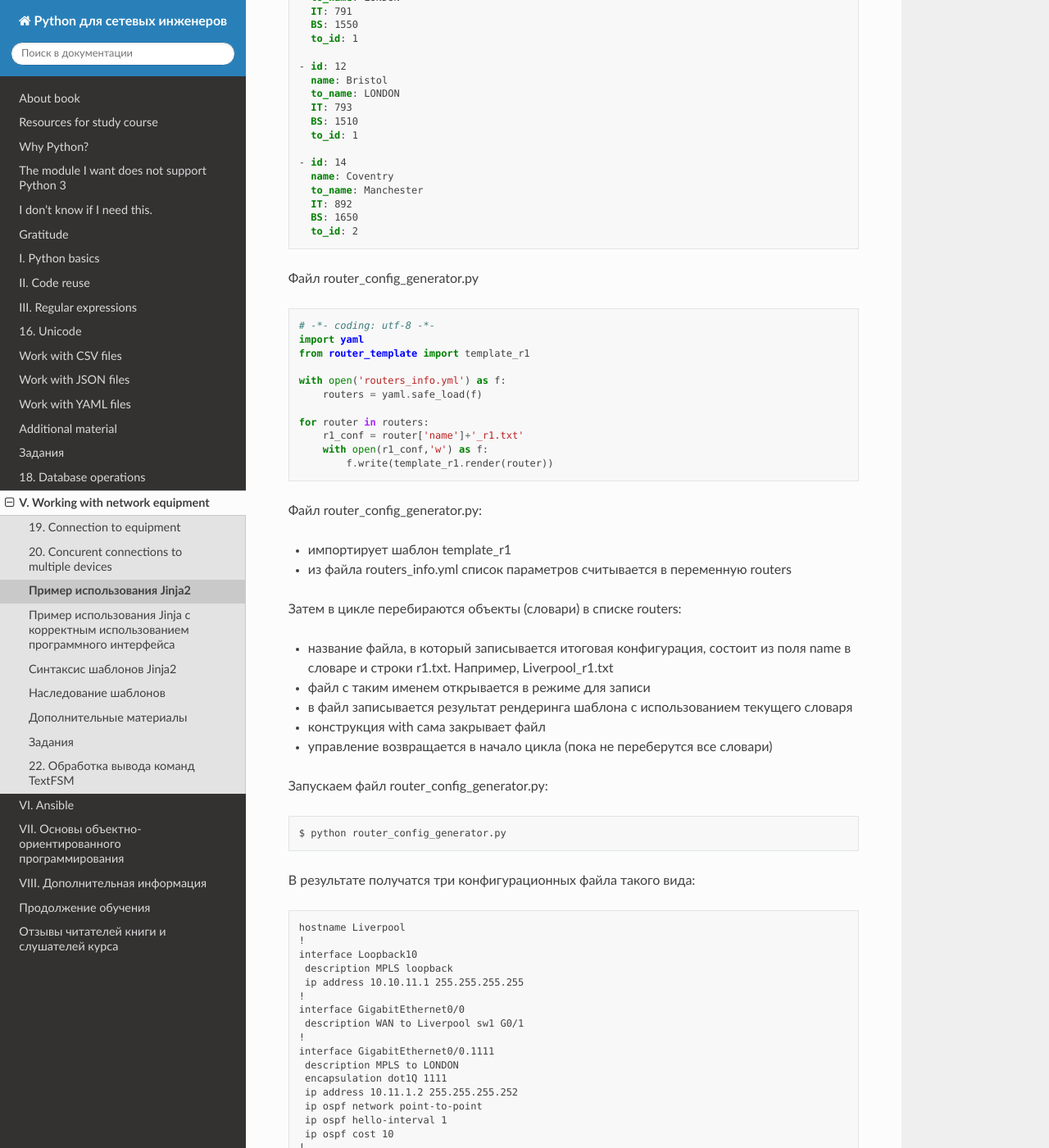
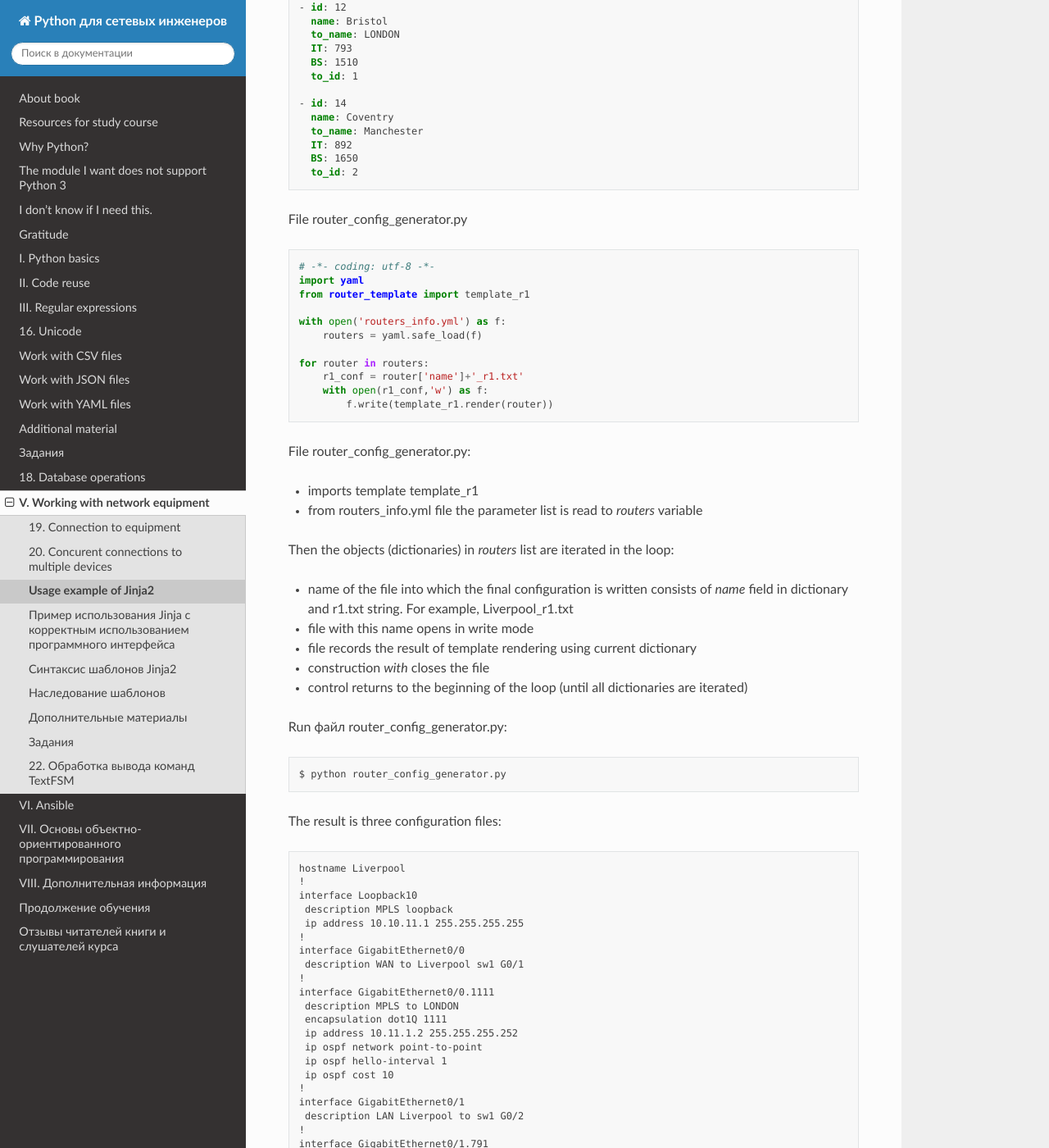
Before and after one commit to Aidar5/nattoeng, a Sphinx documentation site: the page built from docs/source/book/21_jinja2/1_example.rst, in a window 1280 px wide and 1400 px high, scrolled down 1397 px. Shown: the whole window at 82% size. Built offline with Sphinx 7.4.7 and the Read the Docs theme 2.0.0, drawn with Linux system fonts in a browser that asks for light colours; pages that are not in the unit, such as notebooks, are missing from menus; some of the changed text lies outside the part shown.

Commit message:
Update 1_example.rst

```diff
--- a/docs/source/book/21_jinja2/1_example.rst
+++ b/docs/source/book/21_jinja2/1_example.rst
@@ -1,18 +1,13 @@
-Пример использования Jinja2
+Usage example of Jinja2
 ---------------------------
 
-В этом примере логика разнесена в 3 разных файла (все файлы находятся в
-каталоге 1_example):
+In this example, logic is divided into 3 different files (all files are in the 1_example directory):
 
-* router_template.py - шаблон
-* routers_info.yml - в этом файле в виде списка словарей (в формате YAML)
-  находится информация о маршрутизаторах, для которых нужно сгенерировать
-  конфигурационный файл
-* router_config_generator.py - в этом скрипте импортируется файл
-  с шаблоном и считывается информация из файла в формате YAML,
-  а затем генерируются конфигурационные файлы маршрутизаторов
+* router_template.py - template
+* routers_info.yml - this file contains a list of dictionaries (in YAML format) with information about routers for which you need to generate a configuration file
+* router_config_generator.py - this script imports a template file and reads information from a YAML file and then generates router configuration files
 
-Файл router_template.py
+File router_template.py
 
 .. code:: python
 
@@ -60,7 +55,7 @@
      !
     ''')
 
-Файл routers_info.yml
+File routers_info.yml
 
 .. code:: yaml
 
@@ -85,7 +80,7 @@
       BS: 1650
       to_id: 2
 
-Файл router_config_generator.py
+File router_config_generator.py
 
 .. code:: python
 
@@ -101,27 +96,26 @@
         with open(r1_conf,'w') as f:
             f.write(template_r1.render(router))
 
-Файл router_config_generator.py:
+File router_config_generator.py:
 
-* импортирует шаблон template_r1
-* из файла routers_info.yml список параметров считывается в переменную routers
+* imports template template_r1
+* from routers_info.yml file the parameter list is read to *routers* variable
 
-Затем в цикле перебираются объекты (словари) в списке routers:
+Then the objects (dictionaries) in *routers* list are iterated in the loop:
 
-* название файла, в который записывается итоговая конфигурация, состоит из
-  поля name в словаре и строки r1.txt. Например, Liverpool_r1.txt
-* файл с таким именем открывается в режиме для записи
-* в файл записывается результат рендеринга шаблона с использованием текущего словаря
-* конструкция with сама закрывает файл
-* управление возвращается в начало цикла (пока не переберутся все словари)
+* name of the file into which the final configuration is written consists of *name* field in dictionary and r1.txt string. For example, Liverpool_r1.txt
+* file with this name opens in write mode
+* file records the result of template rendering using current dictionary
+* construction *with* closes the file
+* control returns to the beginning of the loop (until all dictionaries are iterated)
 
-Запускаем файл router_config_generator.py:
+Run файл router_config_generator.py:
 
 ::
 
     $ python router_config_generator.py
 
-В результате получатся три конфигурационных файла такого вида:
+The result is three configuration files:
 
 ::
 
```
